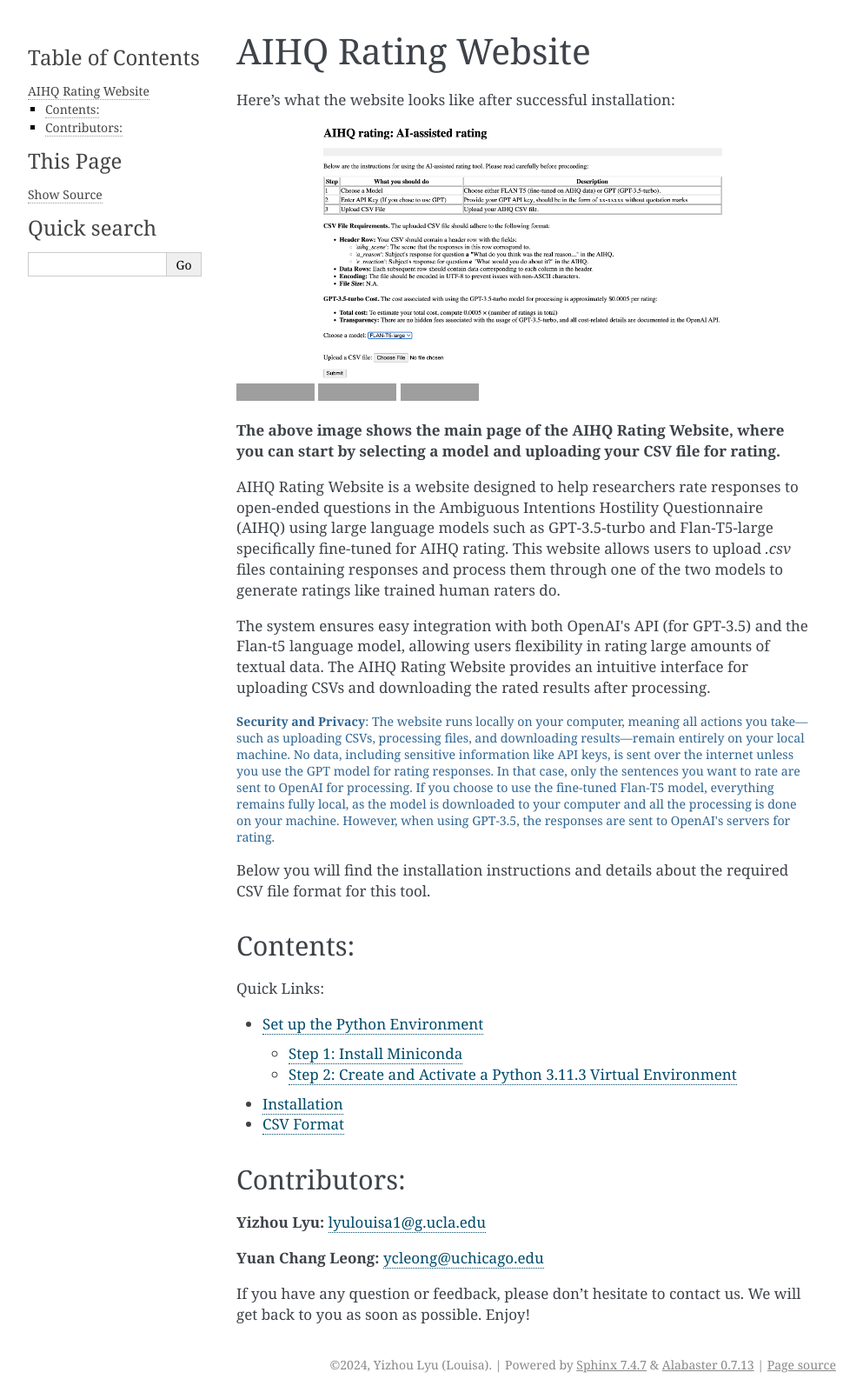
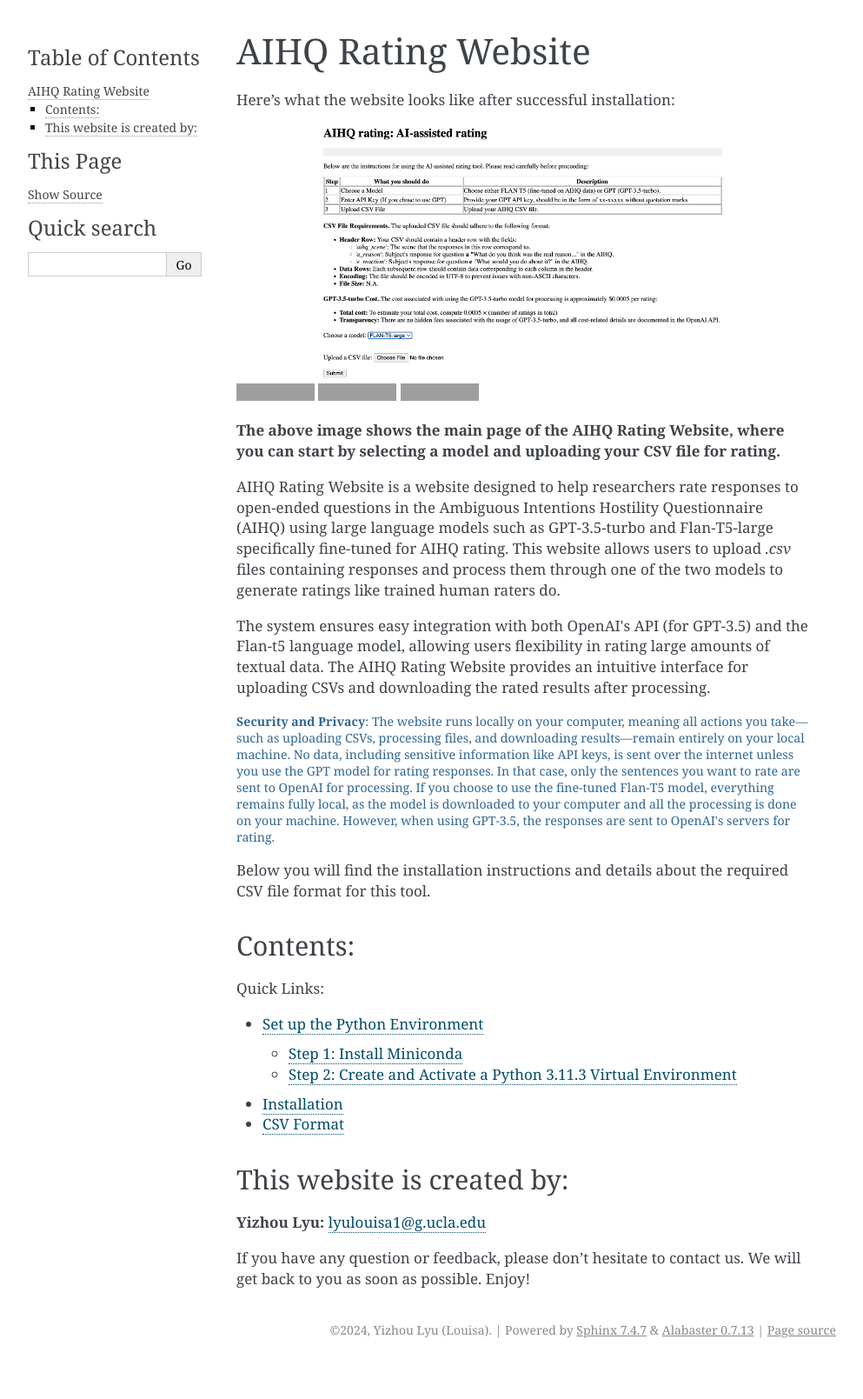
Before and after one commit to lyulouisa/Website_AIHQ_rating, a Sphinx documentation site: the page built from docs/source/index.rst, in a window 1280 px wide. Shown: the whole page at 87% size, without its empty margins (148-1141 px from the left). Built offline with Sphinx 7.4.7, drawn with Linux system fonts in a browser that asks for light colours; after the commit the page ends 1569 px from its top, so only the background shows below that; grey boxes are pictures that could not be loaded.

Commit message:
Update index.rst

```diff
--- a/docs/source/index.rst
+++ b/docs/source/index.rst
@@ -54,13 +54,11 @@
 
 
 
-Contributors:
+This website is created by:
 ----------
 
 **Yizhou Lyu:**
 `lyulouisa1@g.ucla.edu <mailto:lyulouisa1@g.ucla.edu>`__
 
-**Yuan Chang Leong:**
-`ycleong@uchicago.edu <mailto:ycleong@uchicago.edu>`__
 
 If you have any question or feedback, please don’t hesitate to contact us. We will get back to you as soon as possible. Enjoy!
```
